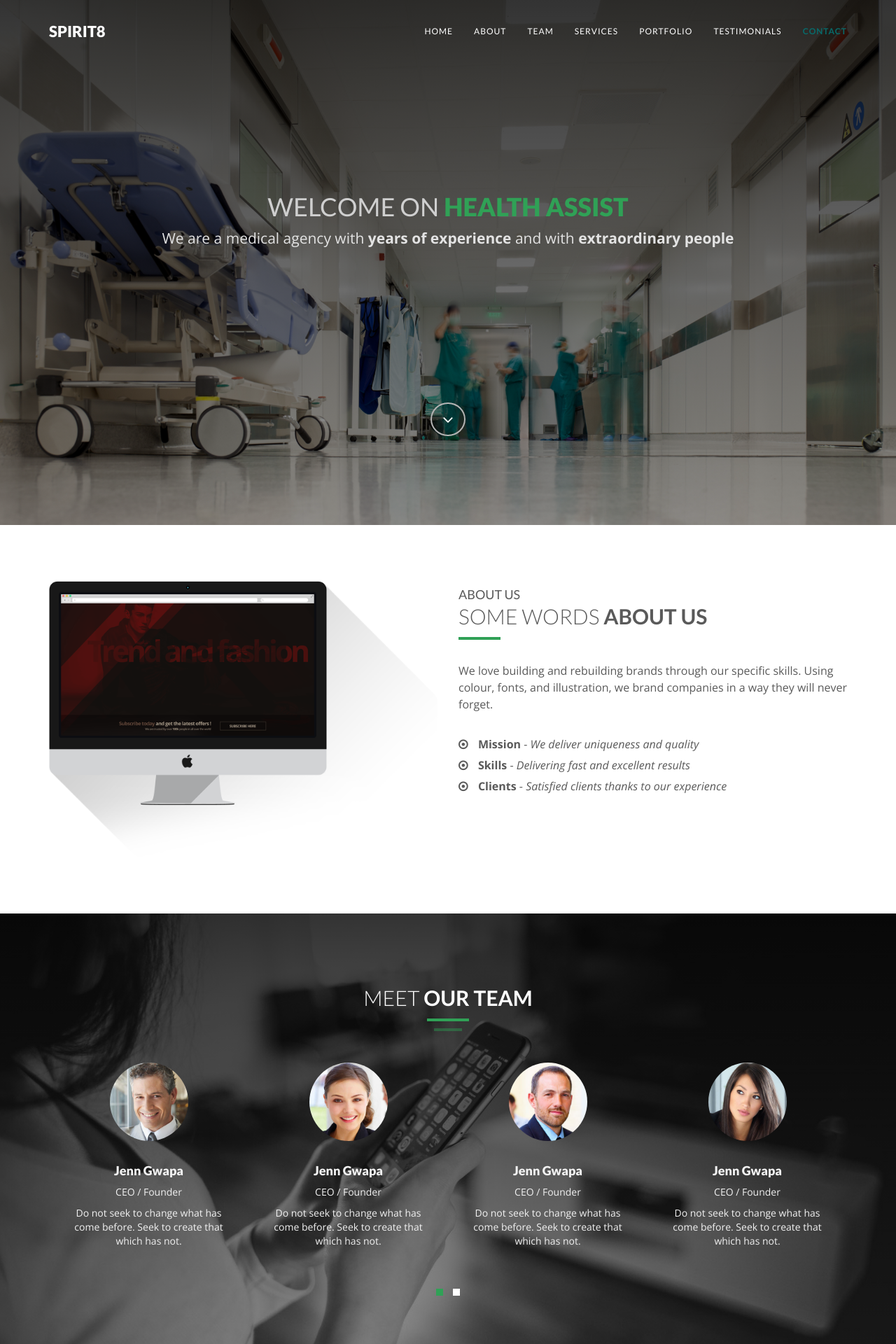
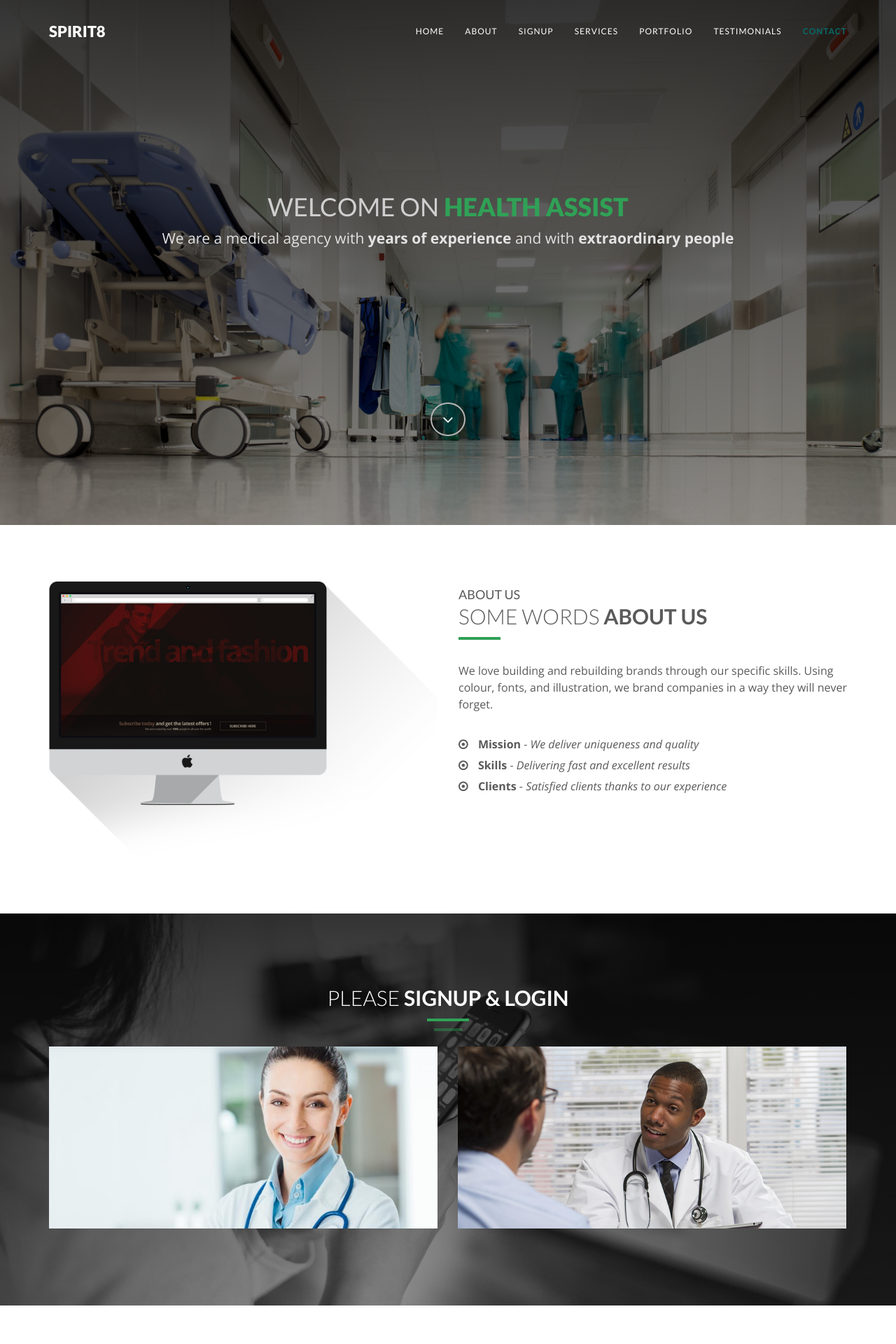
Before and after one commit to Dontag/health_assist, a PHP site: page / in a window 1280 px wide. Shown: the top 1920 px of the page at 70% size. Run offline with PHP 8.4, Linux system fonts and the light colour scheme; some libraries are stand-ins or nearby versions.

Commit message:
this is it
this is ooooo

```diff
--- a/assets/landing_page/css/landing.css
+++ b/assets/landing_page/css/landing.css
@@ -0,0 +1,5 @@
+
+
+.img-size{
+
+}
--- a/assets/landing_page/css/style.css
+++ b/assets/landing_page/css/style.css
@@ -93,7 +93,7 @@ font-weight: 900;
 	letter-spacing: 1px;
 }
 .on {
-	background-color: #2a944e !important;
+	background-color: rgba(48, 131, 96,.97) !important;
 	color: rgb(48, 161, 86) !important;
 	padding: 0 !important;
 }
@@ -147,7 +147,7 @@ font-weight: 900;
 }
 
 .color{
-	color: rgb(48, 161, 86);;
+	color: rgb(48, 161, 86);
 }
 
 a.fa.fa-angle-down {
@@ -160,7 +160,7 @@ a.fa.fa-angle-down {
 	transition: all 0.5s;
 }
 a.fa.fa-angle-down:hover{
-	background: rgb(48, 161, 86);;
+	background: rgb(48, 161, 86);
 	color: #ffffff;
 	border: 2px solid rgb(48, 161, 86);;
 }
@@ -401,7 +401,7 @@ ol.type li a.active { font-weight: 700; }
 	margin: 0 auto;
 	color: #ffffff;
 	background: rgba(0, 0, 0, 0.66);
-	padding: 25% 0;
+	padding: 18% 0;
 	height: 100%;
 	width: 100%;
 	opacity: 0;
--- a/index.html
+++ b/index.html
@@ -17,7 +17,9 @@
     <link rel="apple-touch-icon" href="assets/landing_page/img/apple-touch-icon.png">
     <link rel="apple-touch-icon" sizes="72x72" href="assets/landing_page/img/apple-touch-icon-72x72.png">
     <link rel="apple-touch-icon" sizes="114x114" href="assets/landing_page/img/apple-touch-icon-114x114.png">
-
+    <!-- animate -->
+    <link rel="stylesheet" type="text/css"  href="assets/landing_page/css/animate.css">
+    <link rel="stylesheet" type="text/css"  href="assets/landing_page/css/landing.css">
     <!-- Bootstrap -->
     <link rel="stylesheet" type="text/css"  href="assets/landing_page/css/bootstrap.css">
     <link rel="stylesheet" type="text/css" href="assets/landing_page/fonts/font-awesome/css/font-awesome.css">
@@ -65,7 +67,7 @@
           <ul class="nav navbar-nav navbar-right">
             <li><a href="#tf-home" class="page-scroll">Home</a></li>
             <li><a href="#tf-about" class="page-scroll">About</a></li>
-            <li><a href="#tf-team" class="page-scroll">Team</a></li>
+            <li><a href="#tf-team" class="page-scroll">Signup</a></li>
             <li><a href="#tf-services" class="page-scroll">Services</a></li>
             <li><a href="#tf-works" class="page-scroll">Portfolio</a></li>
             <li><a href="#tf-testimonials" class="page-scroll">Testimonials</a></li>
@@ -124,108 +126,50 @@
         </div>
     </div>
 
-    <!-- Team Page
+    <!-- Signup Page
     ==========================================-->
     <div id="tf-team" class="text-center">
         <div class="overlay">
             <div class="container">
                 <div class="section-title center">
-                    <h2>Meet <strong>our team</strong></h2>
+                    <h2>Please <strong>Signup & Login</strong></h2>
                     <div class="line">
                         <hr>
                     </div>
                 </div>
-
-                <div id="team" class="row">
-                    <div class="item">
-                        <div class="thumbnail">
-                            <img src="assets/landing_page/img/team/01.jpg" alt="..." class="img-circle team-img">
-                            <div class="caption">
-                                <h3>Jenn Gwapa</h3>
-                                <p>CEO / Founder</p>
-                                <p>Do not seek to change what has come before. Seek to create that which has not.</p>
+   <div id="lightbox" class="row">
+                    <div class="col-sm-6 col-md-5 col-lg-6 branding">
+                        <div class="portfolio-item">
+                            <div class="hover-bg">
+                                <a href="#">
+                                    <div class="hover-text pull-up">
+                                        <h4>Sign Up</h4>
+                                        <small>Sign up to get fast and proper treatment</small>
+                                        <div class="clearfix"></div>
+                                        <i class="fa fa-user-plus" style="font-size:30px;color:rgb(31, 199, 143);"></i>
+                                    </div>
+                                    <img src="assets/landing_page/img/signup.jpg" class="img-responsive img-size" alt="...">
+                                </a>
                             </div>
                         </div>
                     </div>
 
-                    <div class="item">
-                        <div class="thumbnail">
-                            <img src="assets/landing_page/img/team/02.jpg" alt="..." class="img-circle team-img">
-                            <div class="caption">
-                                <h3>Jenn Gwapa</h3>
-                                <p>CEO / Founder</p>
-                                <p>Do not seek to change what has come before. Seek to create that which has not.</p>
-                            </div>
-                        </div>
-                    </div>
-
-                    <div class="item">
-                        <div class="thumbnail">
-                            <img src="assets/landing_page/img/team/03.jpg" alt="..." class="img-circle team-img">
-                            <div class="caption">
-                                <h3>Jenn Gwapa</h3>
-                                <p>CEO / Founder</p>
-                                <p>Do not seek to change what has come before. Seek to create that which has not.</p>
-                            </div>
-                        </div>
-                    </div>
-
-                    <div class="item">
-                        <div class="thumbnail">
-                            <img src="assets/landing_page/img/team/04.jpg" alt="..." class="img-circle team-img">
-                            <div class="caption">
-                                <h3>Jenn Gwapa</h3>
-                                <p>CEO / Founder</p>
-                                <p>Do not seek to change what has come before. Seek to create that which has not.</p>
-                            </div>
-                        </div>
-                    </div>
-
-                    <div class="item">
-                        <div class="thumbnail">
-                            <img src="assets/landing_page/img/team/04.jpg" alt="..." class="img-circle team-img">
-                            <div class="caption">
-                                <h3>Jenn Gwapa</h3>
-                                <p>CEO / Founder</p>
-                                <p>Do not seek to change what has come before. Seek to create that which has not.</p>
-                            </div>
-                        </div>
-                    </div>
-
-                    <div class="item">
-                        <div class="thumbnail">
-                            <img src="assets/landing_page/img/team/01.jpg" alt="..." class="img-circle team-img">
-                            <div class="caption">
-                                <h3>Jenn Gwapa</h3>
-                                <p>CEO / Founder</p>
-                                <p>Do not seek to change what has come before. Seek to create that which has not.</p>
-                            </div>
-                        </div>
-                    </div>
-
-                    <div class="item">
-                        <div class="thumbnail">
-                            <img src="assets/landing_page/img/team/02.jpg" alt="..." class="img-circle team-img">
-                            <div class="caption">
-                                <h3>Jenn Gwapa</h3>
-                                <p>CEO / Founder</p>
-                                <p>Do not seek to change what has come before. Seek to create that which has not.</p>
-                            </div>
-                        </div>
-                    </div>
-
-                    <div class="item">
-                        <div class="thumbnail">
-                            <img src="assets/landing_page/img/team/03.jpg" alt="..." class="img-circle team-img">
-                            <div class="caption">
-                                <h3>Jenn Gwapa</h3>
-                                <p>CEO / Founder</p>
-                                <p>Do not seek to change what has come before. Seek to create that which has not.</p>
+                    <div class="col-sm-6 col-md-5 col-lg-6 branding">
+                        <div class="portfolio-item">
+                            <div class="hover-bg">
+                                <a href="#">
+                                    <div class="hover-text pull-up">
+                                        <h4>Login</h4>
+                                        <small>Login to get into our system</small>
+                                        <div class="clearfix"></div>
+                                        <i class="fa fa-sign-in" style="font-size:30px;color:rgb(31, 199, 143);" ></i>
+                                    </div>
+                                    <img src="assets/landing_page/img/login.png" class="img-responsive" alt="...">
+                                </a>
                             </div>
                         </div>
                     </div>
                 </div>
-
             </div>
         </div>
     </div>
```
Also changed, not shown: assets/landing_page/img/bac02.jpg (added), assets/landing_page/img/bac03.jpg (added), assets/landing_page/img/bac04.jpg (added), assets/landing_page/img/login.bmp (added), assets/landing_page/img/login.jpg (added), assets/landing_page/img/login.png (added), assets/landing_page/img/signup.jpg (added).
